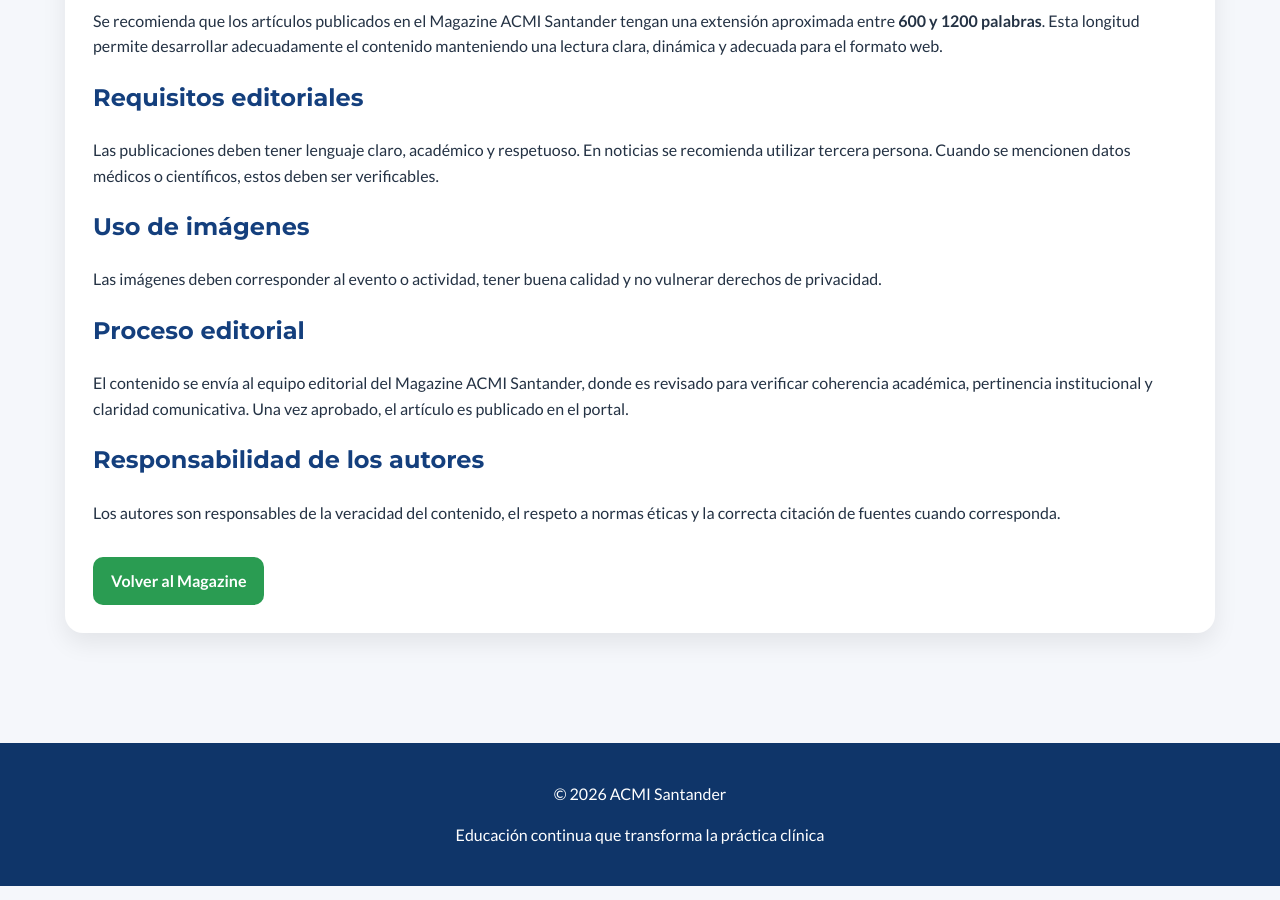
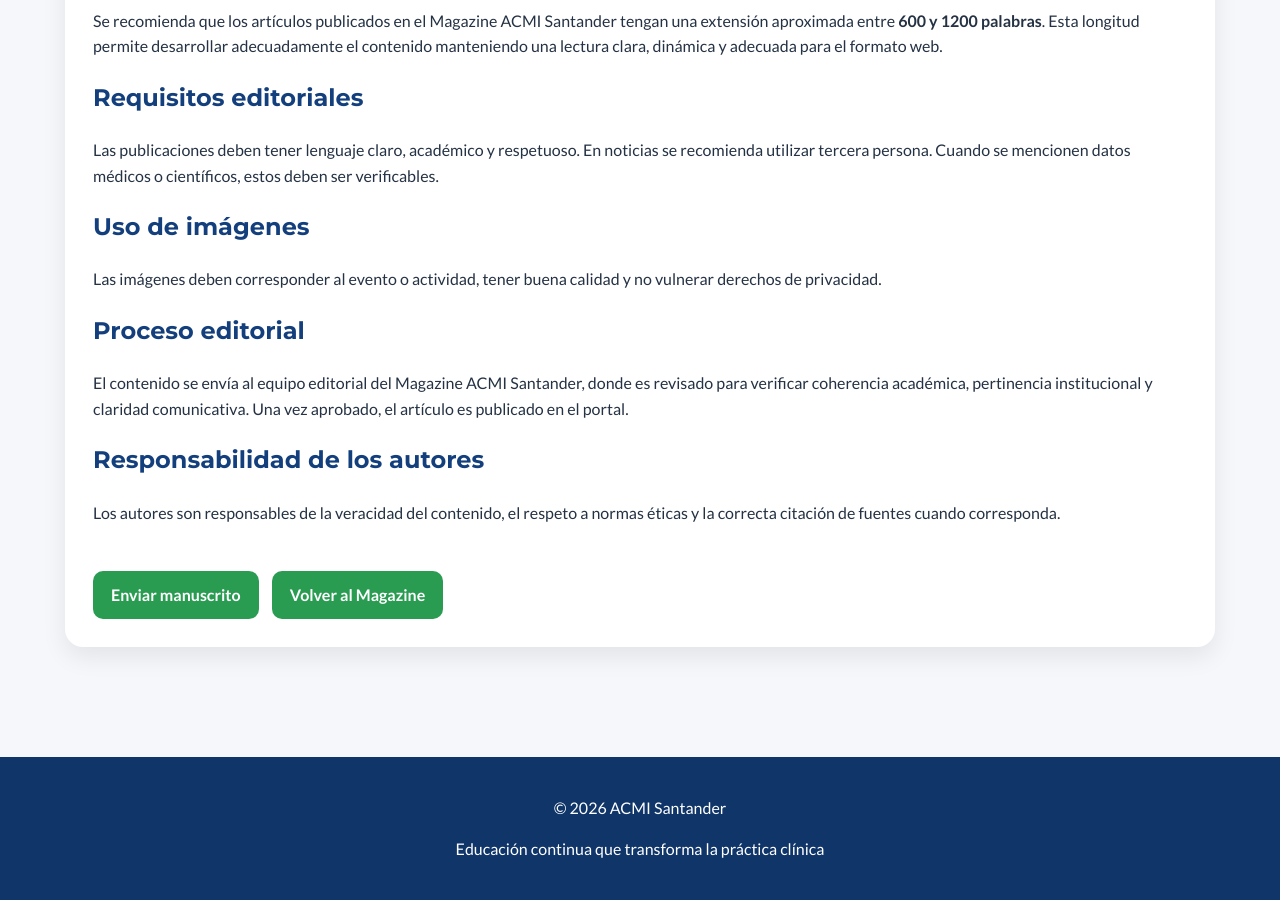
Before and after one commit to Acmisantander/Acmisantander, a Jekyll site: the page built from magazine/manual-publicacion.html, in a window 1280 px wide and 900 px high, scrolled down 787 px. Built offline with Jekyll 4.4.1, drawn with Linux system fonts in a browser that asks for light colours.

Commit message:
Update manual-publicacion.html

```diff
--- a/magazine/manual-publicacion.html
+++ b/magazine/manual-publicacion.html
@@ -56,6 +56,16 @@
 Los autores son responsables de la veracidad del contenido, el respeto a normas éticas y la correcta citación de fuentes cuando corresponda.
 </p>
 
-<a class="btn" href="{{ site.baseurl }}/magazine/">Volver al Magazine</a>
+<div style="margin-top:30px;">
+
+<a class="btn" href="{{ site.baseurl }}/magazine/enviar-manuscrito/">
+Enviar manuscrito
+</a>
+
+<a class="btn" href="{{ site.baseurl }}/magazine/" style="margin-left:10px;">
+Volver al Magazine
+</a>
 
 </div>
+
+</div>
```
Also changed, not shown: other parts of magazine/manual-publicacion.html (+1 -1 lines).
